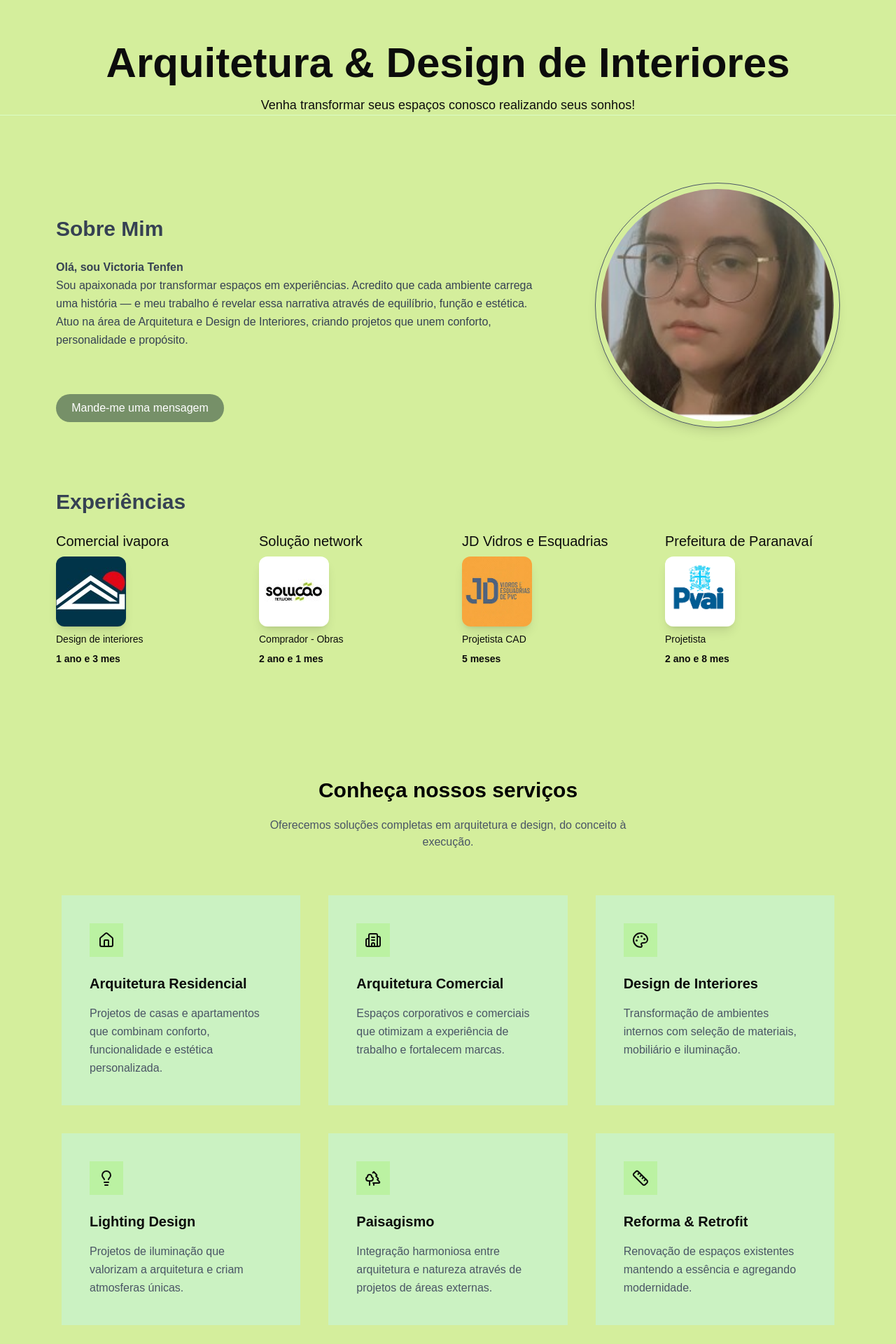
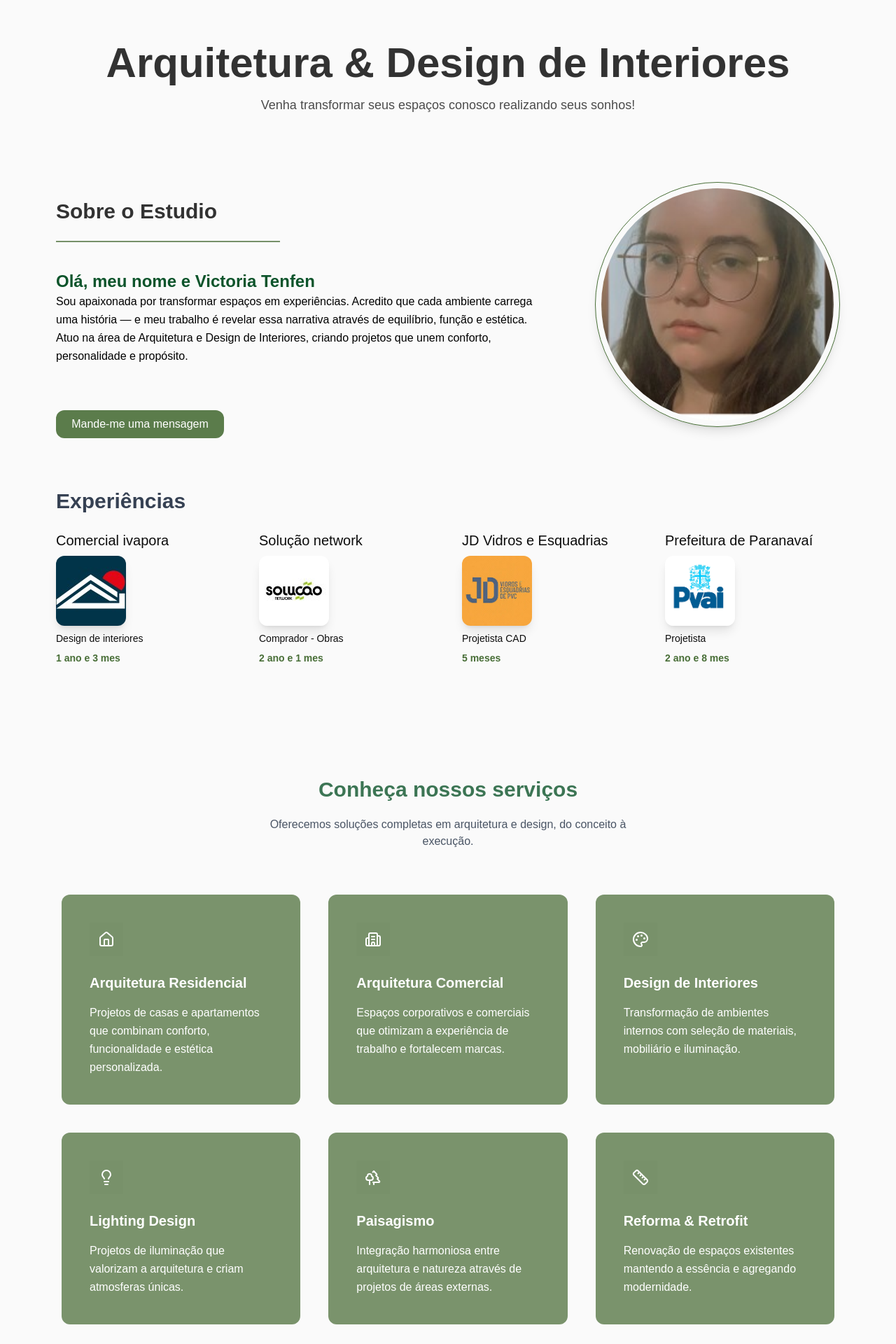
Before and after one commit to felipelima-Ti/portifolioVicc, a Next.js app: page / in a window 1280 px wide. Shown: the part 1020-2940 px from the top of the page at 70% size. Built offline with nearby package versions, Linux system fonts and the light colour scheme.

Commit message:
update: background body

```diff
--- a/src/app/globals.css
+++ b/src/app/globals.css
@@ -1,7 +1,7 @@
 @import "tailwindcss";
 
 :root {
-  --background: #d4ee9c;
+  --background: #fafafa;
   --foreground: #0c0c0c;
 }
 
@@ -14,7 +14,7 @@
 
 @media (prefers-color-scheme: dark) {
   :root {
-    --background: #dafdc6;
+    --background: #eceaea;
     --foreground: #5c5b5b;
   }
 }
--- a/src/app/page.jsx
+++ b/src/app/page.jsx
@@ -89,14 +89,14 @@ export default function Page() {
   </div>
 </div>
 
-            <p className="mt-50">Arquitetura & Design de Interiores</p>
+            <p className="mt-50 text-black/80">Arquitetura & Design de Interiores</p>
           </motion.h1>
 
           <motion.p
             initial={{ opacity: 0 }}
             animate={{ opacity: 1 }}
             transition={{ delay: 0.2, duration: 3 }}
-            className="mt-4 text-lg"
+            className="mt-4 text-lg text-black/70"
           >
             Venha transformar seus espaços conosco realizando seus sonhos!
           </motion.p>
@@ -108,7 +108,6 @@ export default function Page() {
           id="sobre"
           className=""
         >
-           <hr className="border-[#dafdc6] mb-20"></hr>
           <div className="max-w-6xl mx-auto flex flex-col md:flex-row items-center gap-16 mt-24 px-4">
           <div className="flex-1">
             <motion.h2
@@ -116,29 +115,32 @@ export default function Page() {
               initial="hidden"
               whileInView="show"
               viewport={{ once: true }}
-              className="text-3xl font-semibold mb-6 text-gray-700"
+              className="text-3xl font-semibold mb-6 text-black/80"
             >
-              Sobre Mim
+              Sobre o Estudio
             </motion.h2>
+            <hr className="border-1 border-[#769068] mb-10 w-80"></hr>
 
             <motion.p
               variants={fadeSlide}
               initial="hidden"
               whileInView="show"
               viewport={{ once: true }}
-              className="text-gray-700 leading-relaxed mb-6"
+              className="text-black  leading-relaxed mb-6"
             >
-              <b>Olá, sou Victoria Tenfen</b>
+              <b className="text -xm text-green-900 text-2xl">Olá, meu nome e Victoria Tenfen</b>
               <br />
+              <p className="">
               Sou apaixonada por transformar espaços em experiências. Acredito que cada
               ambiente carrega uma história — e meu trabalho é revelar essa narrativa
               através de equilíbrio, função e estética. Atuo na área de Arquitetura e
               Design de Interiores, criando projetos que unem conforto, personalidade e
               propósito.
+              </p>
             </motion.p>
 
             <Link href="#contato">
-              <button className="mt-10 h-10 bg-[#769068] w-60 rounded-full text-white">
+              <button className="mt-10 h-10 bg-[#486e37]/89 w-60 rounded-xl text-white">
                 Mande-me uma mensagem
               </button>
             </Link>
@@ -156,7 +158,7 @@ export default function Page() {
               alt="Foto de Perfil"
               width={350}
               height={350}
-              className="p-2 rounded-full shadow-lg border border-gray-600"
+              className="p-2 rounded-full shadow-lg border border-[#486e37]"
             />
           </motion.div>
           </div>
@@ -178,7 +180,7 @@ export default function Page() {
             <div className="grid grid-cols-1 sm:grid-cols-2 md:grid-cols-3 lg:grid-cols-4 gap-10 justify-start">
               {/* Bloco 1 */}
               <div className="flex flex-col items-start">
-                <p className="text-xl mb-2">Comercial ivapora</p>
+                <p className="text-xl mb-2 ">Comercial ivapora</p>
                 <Image
                   src="/comercio.jpeg"
                   alt="Foto de Perfil"
@@ -186,8 +188,8 @@ export default function Page() {
                   height={300}
                   className="rounded-xl shadow-lg"
                 />
-                <p className="text-sm mt-2">Design de interiores</p>
-                <p className="text-sm mt-2"><b>1 ano e 3 mes</b></p>
+                <p className="text-sm mt-2 ">Design de interiores</p>
+                <p className="text-sm mt-2 text-[#486e37]"><b>1 ano e 3 mes</b></p>
               </div>
 
               {/* Bloco 2 */}
@@ -201,12 +203,12 @@ export default function Page() {
                   className="rounded-xl shadow-lg"
                 />
                 <p className="text-sm mt-2">Comprador - Obras</p>
-                <p className="text-sm mt-2"><b>2 ano e 1 mes</b></p>
+                <p className="text-sm mt-2 text-[#486e37]"><b>2 ano e 1 mes</b></p>
               </div>
 
               {/* Bloco 3 */}
               <div className="flex flex-col items-start">
-                <p className="text-xl mb-2">JD Vidros e Esquadrias</p>
+                <p className="text-xl mb-2 ">JD Vidros e Esquadrias</p>
                 <Image
                   src="/jd.jpeg"
                   alt="Foto de Perfil"
@@ -215,7 +217,7 @@ export default function Page() {
                   className="rounded-xl shadow-lg"
                 />
                 <p className="text-sm mt-2">Projetista CAD</p>
-                <p className="text-sm mt-2"><b>5 meses</b></p>
+                <p className="text-sm mt-2 text-[#486e37]"><b>5 meses</b></p>
               </div>
 
               {/* Bloco 4 */}
@@ -229,7 +231,7 @@ export default function Page() {
                   className="rounded-xl shadow-lg"
                 />
                 <p className="text-sm mt-2">Projetista</p>
-                <p className="text-sm mt-2"><b>2 ano e 8 mes</b></p>
+                <p className="text-sm mt-2 text-[#486e37]"><b>2 ano e 8 mes</b></p>
               </div>
             </div>
           </div>
@@ -237,7 +239,7 @@ export default function Page() {
         <section id="services" className="ml-4 mr-5 mt-20"></section>
        <div className=" py-20">
   <div className="text-center mb-16">
-    <h2 className="text-3xl font-bold text-black">
+    <h2 className="text-3xl font-bold text-green-900/80 ">
       Conheça nossos serviços
     </h2>
     <p className="mt-5 text-gray-600">
@@ -250,79 +252,79 @@ export default function Page() {
   <div className="max-w-6xl mx-auto grid grid-cols-1 md:grid-cols-2 lg:grid-cols-3 gap-10 px-6 ">
 
     {/* Card */}
-    <div className="bg-[#cbf2c2] p-10">
-      <div className="w-12 h-12 bg-[#bbf2a2] flex items-center justify-center mb-6">
+    <div className="bg-[#769068]/97 p-10 rounded-xl">
+      <div className="w-12 h-12 bg-[#769068]/50 text-white flex items-center justify-center mb-6">
         <Home />
       </div>
-      <h3 className="text-xl font-semibold mb-4">
+      <h3 className="text-xl text-white font-semibold mb-4">
         Arquitetura Residencial
       </h3>
-      <p className="text-gray-600 leading-relaxed">
+      <p className="text-white leading-relaxed">
         Projetos de casas e apartamentos que combinam conforto, funcionalidade e
         estética personalizada.
       </p>
     </div>
 
-    <div className="bg-[#cbf2c2] p-10">
-      <div className="w-12 h-12 bg-[#bbf2a2] flex items-center justify-center mb-6">
+    <div className="bg-[#769068]/97 p-10 rounded-xl">
+      <div className="w-12 h-12 bg-[#769068]/50 text-white flex items-center justify-center mb-6">
         <Building2 />
       </div>
-      <h3 className="text-xl font-semibold mb-4">
+      <h3 className="text-xl text-white font-semibold mb-4">
         Arquitetura Comercial
       </h3>
-      <p className="text-gray-600 leading-relaxed">
+      <p className="text-gray-600 leading-relaxed text-white">
         Espaços corporativos e comerciais que otimizam a experiência de trabalho
         e fortalecem marcas.
       </p>
     </div>
 
-    <div className="bg-[#cbf2c2] p-10">
-      <div className="w-12 h-12 bg-[#bbf2a2] flex items-center justify-center mb-6">
+    <div className="bg-[#769068]/97 p-10 rounded-xl">
+      <div className="w-12 h-12 bg-[#769068]/50 text-white flex items-center justify-center mb-6">
         <Palette />
       </div>
-      <h3 className="text-xl font-semibold mb-4">
+      <h3 className="text-xl font-semibold mb-4 text-white">
         Design de Interiores
       </h3>
-      <p className="text-gray-600 leading-relaxed">
+      <p className="text-gray-600 leading-relaxed text-white">
         Transformação de ambientes internos com seleção de materiais,
         mobiliário e iluminação.
       </p>
     </div>
 
-    <div className="bg-[#cbf2c2] p-10">
-      <div className="w-12 h-12 bg-[#bbf2a2] flex items-center justify-center mb-6">
+    <div className="bg-[#769068]/97 p-10 rounded-xl">
+      <div className="w-12 h-12 bg-[#769068]/50 text-white flex items-center justify-center mb-6">
         <Lightbulb />
       </div>
-      <h3 className="text-xl font-semibold mb-4">
+      <h3 className="text-xl text-white font-semibold mb-4">
         Lighting Design
       </h3>
-      <p className="text-gray-600 leading-relaxed">
+      <p className="text-gray-600 leading-relaxed text-white">
         Projetos de iluminação que valorizam a arquitetura e criam atmosferas
         únicas.
       </p>
     </div>
 
-    <div className="bg-[#cbf2c2] p-10">
-      <div className="w-12 h-12 bg-[#bbf2a2] flex items-center justify-center mb-6">
+    <div className="bg-[#769068]/97 p-10 rounded-xl">
+      <div className="w-12 h-12 bg-[#769068]/50 text-white flex items-center justify-center mb-6">
         <Trees />
       </div>
-      <h3 className="text-xl font-semibold mb-4">
+      <h3 className="text-xl font-semibold mb-4 text-white">
         Paisagismo
       </h3>
-      <p className="text-gray-600 leading-relaxed">
+      <p className="text-gray-600 leading-relaxed text-white">
         Integração harmoniosa entre arquitetura e natureza através de projetos de
         áreas externas.
       </p>
     </div>
 
-    <div className="bg-[#cbf2c2] p-10">
-      <div className="w-12 h-12 bg-[#bbf2a2] flex items-center justify-center mb-6">
+    <div className="bg-[#769068]/97 p-10 rounded-xl">
+      <div className="w-12 h-12 bg-[#769068]/50 text-white flex items-center justify-center mb-6">
         <Ruler />
       </div>
-      <h3 className="text-xl font-semibold mb-4">
+      <h3 className="text-xl font-semibold mb-4 text-white">
         Reforma & Retrofit
       </h3>
-      <p className="text-gray-600 leading-relaxed">
+      <p className="text-gray-600 leading-relaxed text-white">
         Renovação de espaços existentes mantendo a essência e agregando
         modernidade.
       </p>
@@ -415,11 +417,11 @@ export default function Page() {
         </section>
         <section id="contato" className="max-w-6xl mx-auto mt-12 ">
           <hr className="mb-20 border-[#dafdc6] w-100 "></hr>
-          <h2 className="text-3xl font-semibold text-gray-700 ml-5 "><b> Contato</b></h2>
-          <p className="font-semibold mb-1 text-gray-700 ml-5">Entre em contato para transformar seus espaços!</p>
+           <p className=" text-2xl font-semibold mb-1 text-black/70  mb-10 ">Contato</p>
+          <p className=" font-semibold mb-1 text-black/70  mb-10 ">Entre em contato para transformar seus espaços!</p>
          <div className="flex gap-10 mt-1 text-3xl ml-20">
 </div>
-<div className="mb-40 bg-[] p-5 rounded-xl w-full">
+<div className="mb-40 border border-green-700/60 p-5 rounded-xl w-full bg-[#769068]/10">
      <div className="flex mb-12">
             <a href="https://www.linkedin.com/in/vit%C3%B3ria-tenfen-25575622a/" className="text-blue-700 hover:underline">Linkedin
               <FaLinkedin size={24} className="text-blue-700" />
@@ -443,7 +445,7 @@ export default function Page() {
   <input
     name="name"
     placeholder="Seu Nome"
-    className="w-full p-3 rounded-xl bg-white/5 border border-black/40"
+    className="w-full p-3 rounded-xl bg-[#769068]/30 border border-green-700/60"
     required
   />
 
@@ -451,7 +453,7 @@ export default function Page() {
     type="email"
     name="email"
     placeholder="Seu Email"
-    className="w-full p-3 rounded-xl bg-white/5 border border-black/40"
+    className="w-full p-3 rounded-xl bg-[#769068]/30 border border-green-700/60"
     required
   />
 
@@ -459,7 +461,7 @@ export default function Page() {
     name="message"
     placeholder="Sua Mensagem"
     rows="4"
-    className="w-full p-3 rounded-xl bg-white/5 border border-black/40"
+    className="w-full p-3 rounded-xl bg-[#769068]/30 border border-green-700/60"
     required
   />
   <input type="hidden" name="_subject" value="Nova mensagem no seu site!" />
```
